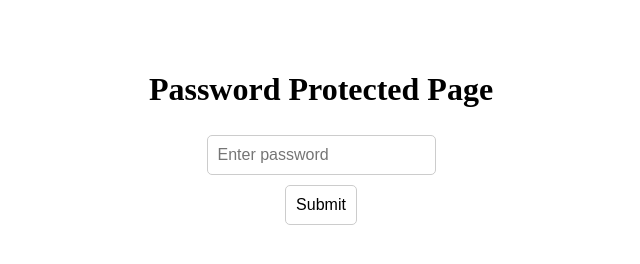
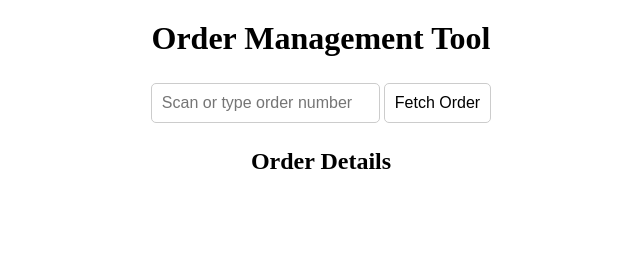
Before and after one commit to trevor-cotton/notion-widget, a plain HTML site: page index.html in a window 1280 px wide. Shown: the whole page, without its empty margins (319-959 px from the left). Drawn offline with Linux system fonts and the light colour scheme.

Commit message:
Update index.html
removed password

```diff
--- a/index.html
+++ b/index.html
@@ -1,15 +1,6 @@
 <style>
-    /* Password protection section styles */
-    #password-protection {
-      display: flex;
-      flex-direction: column;
-      align-items: center;
-      margin-top: 50px;
-    }
-
   /* Center the order management content */
   #order-management-content {
-      display: none; /* Hidden initially */
     text-align: center;
     margin-top: 20px;
   }
@@ -62,16 +53,14 @@
     display: none;
   }
 </style>
-<!-- Password Protection Section -->
-<div id="password-protection">
-<h1>Password Protected Page</h1>
-<input type="password" id="password-input" placeholder="Enter password"> <button id="submit-password">Submit</button>
-<p id="error-message" style="color: red; display: none;">Incorrect password. Please try again.</p>
-</div>
-<!-- Main Content (Hidden Initially) -->
+
+<!-- Main Content -->
 <div id="order-management-content">
   <h1>Order Management Tool</h1>
-<!-- Input for Barcode Scanning --> <input type="text" id="barcode-input" placeholder="Scan or type order number"> <button id="fetch-order">Fetch Order</button> <!-- Loading Indicator -->
+  <!-- Input for Barcode Scanning -->
+  <input type="text" id="barcode-input" placeholder="Scan or type order number">
+  <button id="fetch-order">Fetch Order</button>
+  <!-- Loading Indicator -->
   <p id="loading">Loading order data...</p>
   <!-- Display Order Details -->
   <div id="order-details">
```
Lines whose indentation alone changed are shown as unchanged.
